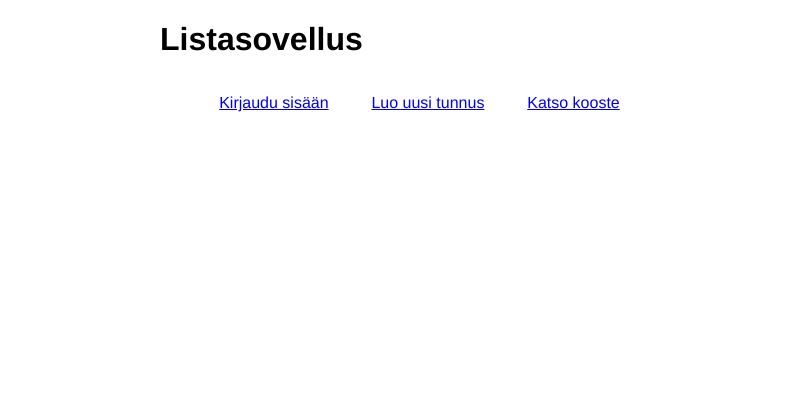
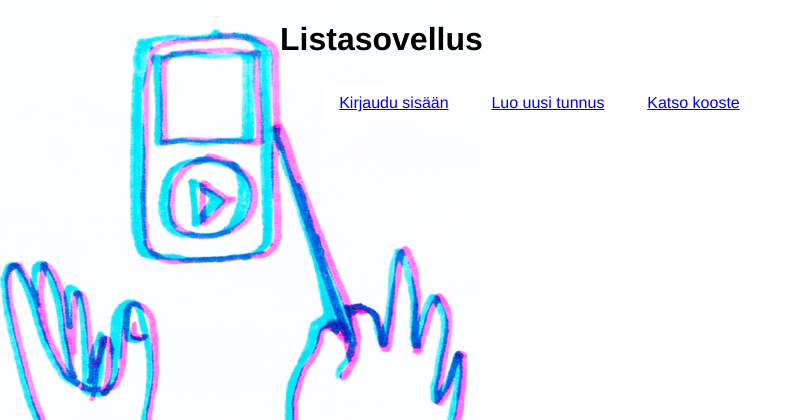
Before and after one commit to kllelndhlm/kllelndhlm-lists, a Flask app: page / in a window 1280 px wide. Shown: the top 420 px of the page, without its empty margins (0-802 px from the left). Run offline with Flask 2, Linux system fonts and the light colour scheme.

Commit message:
Muotoilu

```diff
--- a/assets/main.css
+++ b/assets/main.css
@@ -1,9 +1,6 @@
 body {
-    background-image: url("/assets/conductor.jpg")
-    background-repeat: no-repeat;
-    background-size: auto;
     margin: auto;
-    max-width: 60em;
+    max-width: 45em;
     font-family: "Helvetica", "Arial", sans-serif;
     background: white;
 }
--- a/templates/index.html
+++ b/templates/index.html
@@ -5,7 +5,7 @@
 <head>
    <style>
        body {
-           background-image: url("/assets/conductor.jpg"),
+           background-image: url("/assets/conductor.jpg");
            background-repeat: no-repeat;
            background-size: auto;
        }
```
